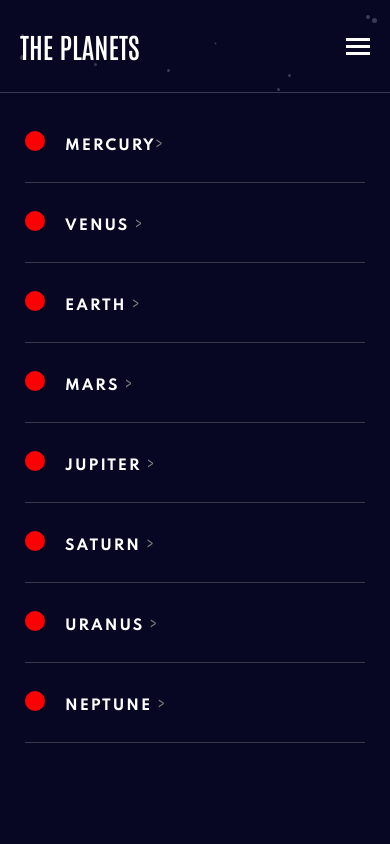
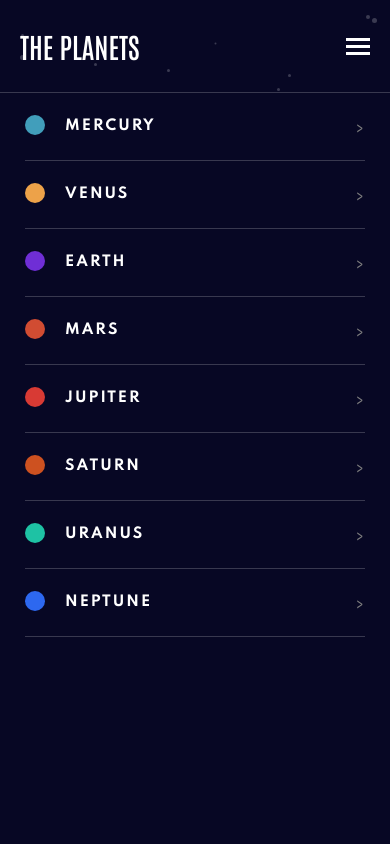
Before and after one commit to loretta-arineva/planets-fact, a React (Create React App) app: page / in a window 390 px wide. Both pictures are taken after a click on the element 358 px from the left and 46 px from the top of the page. Shown: the top 844 px of the page. Built offline with nearby package versions, Linux system fonts and the light colour scheme.

Commit message:
Added planet specific color to mobile navigation

```diff
--- a/src/assets/scss/4-layout/_planetSpecificStyles.scss
+++ b/src/assets/scss/4-layout/_planetSpecificStyles.scss
@@ -264,3 +264,82 @@
 
 
 }
+
+
+// Side drawer planets
+
+.navigation__side-drawer {
+    li {
+        &.mercury {
+
+            &::before {
+                background-color: $mercury;
+            }
+        }
+    }
+
+    li {
+        &.venus {
+            &::before {
+                background-color: $venus;
+            }
+        }
+    }
+
+    li {
+        &.earth {
+            &::before {
+                background-color: $earth;
+            }
+        }
+    }
+
+    li {
+        &.venus {
+            &::before {
+                background-color: $venus;
+            }
+        }
+    }
+
+    li {
+        &.mars {
+            &::before {
+                background-color: $mars;
+            }
+        }
+    }
+
+    li {
+        &.jupiter {
+            &::before {
+                background-color: $jupiter;
+            }
+        }
+    }
+
+    li {
+        &.saturn {
+            &::before {
+                background-color: $saturn;
+            }
+        }
+    }
+
+    li {
+        &.uranus {
+            &::before {
+                background-color: $uranus;
+            }
+        }
+    }
+
+    li {
+        &.neptune {
+            &::before {
+                background-color: $neptune;
+            }
+        }
+    }
+
+}
--- a/src/assets/scss/5-modules/_sideDrawer.scss
+++ b/src/assets/scss/5-modules/_sideDrawer.scss
@@ -1,6 +1,5 @@
 .lock-screen {
     overflow: hidden;
-
 }
 
 .side-drawer {
@@ -8,10 +7,9 @@
     background-color: $mainBgColor;
     position        : absolute;
     height          : 100vh;
-    overflow-y      : hidden;
     width           : 100%;
     z-index         : 100;
-    padding         : 10px 25px;
+    padding         : 0 25px;
     box-sizing      : border-box;
 
     &.open {
@@ -23,26 +21,24 @@
         width : 100%;
 
         ul li {
-            @include flexItem(space-between, center, row);
 
             border-bottom : 1px solid $sidedrawerBorder;
-
-            &:last-of-type {
-                // border-bottom: none;
-            }
-            padding       : 25px 0;
+            padding       : 20px 0;
             text-transform: uppercase;
             letter-spacing: 2px;
             font-size     : 14px;
             position      : relative;
             padding-left    : 40px;
 
+            a {
+                @include flexItem(space-between, center, row);
+            }
+
             &::before {
                 content         : '';
                 border-radius   : 50%;
                 height          : 20px;
                 width           : 20px;
-                background-color: red;
                 position        : absolute;
                 left: 0;
                 top: calc(50% - 12px);
--- a/src/pages/components/UI/Navigation/NavSceleton.js
+++ b/src/pages/components/UI/Navigation/NavSceleton.js
@@ -1,9 +1,9 @@
 import React from 'react';
 import { NavLink, Link } from 'react-router-dom';
 
-const NavSceleton = ({ urlLink, children }) => {
+const NavSceleton = ({ urlLink, children, className }) => {
     return (
-        <li>
+        <li className={className}>
             <NavLink tag={Link} to={urlLink} activeClassName="selected">
                 {children}
             </NavLink>
--- a/src/pages/components/UI/Navigation/SideDrawerNavigation.js
+++ b/src/pages/components/UI/Navigation/SideDrawerNavigation.js
@@ -5,14 +5,14 @@ import ListItems from './NavSceleton';
 const SideDrawerNavigation = () => {
     return (
         <Navigation className="navigation__side-drawer">
-            <ListItems urlLink="/mercury/overview">Mercury<span>&#62;</span></ListItems>
-            <ListItems urlLink="/venus/overview">Venus <span>&#62;</span></ListItems>
-            <ListItems urlLink="/earth/overview">Earth <span>&#62;</span></ListItems>
-            <ListItems urlLink="/mars/overview">Mars <span>&#62;</span></ListItems>
-            <ListItems urlLink="/jupiter/overview">Jupiter <span>&#62;</span></ListItems>
-            <ListItems urlLink="/saturn/overview">Saturn <span>&#62;</span></ListItems>
-            <ListItems urlLink="/uranus/overview">Uranus <span>&#62;</span></ListItems>
-            <ListItems urlLink="/neptune/overview">Neptune <span>&#62;</span></ListItems>
+            <ListItems className="mercury" urlLink="/mercury/overview">Mercury<span>&#62;</span></ListItems>
+            <ListItems className="venus" urlLink="/venus/overview">Venus <span>&#62;</span></ListItems>
+            <ListItems className="earth" urlLink="/earth/overview">Earth <span>&#62;</span></ListItems>
+            <ListItems className="mars" urlLink="/mars/overview">Mars <span>&#62;</span></ListItems>
+            <ListItems className="jupiter" urlLink="/jupiter/overview">Jupiter <span>&#62;</span></ListItems>
+            <ListItems className="saturn" urlLink="/saturn/overview">Saturn <span>&#62;</span></ListItems>
+            <ListItems className="uranus" urlLink="/uranus/overview">Uranus <span>&#62;</span></ListItems>
+            <ListItems className="neptune" urlLink="/neptune/overview">Neptune <span>&#62;</span></ListItems>
         </Navigation>
     )
 }
```
